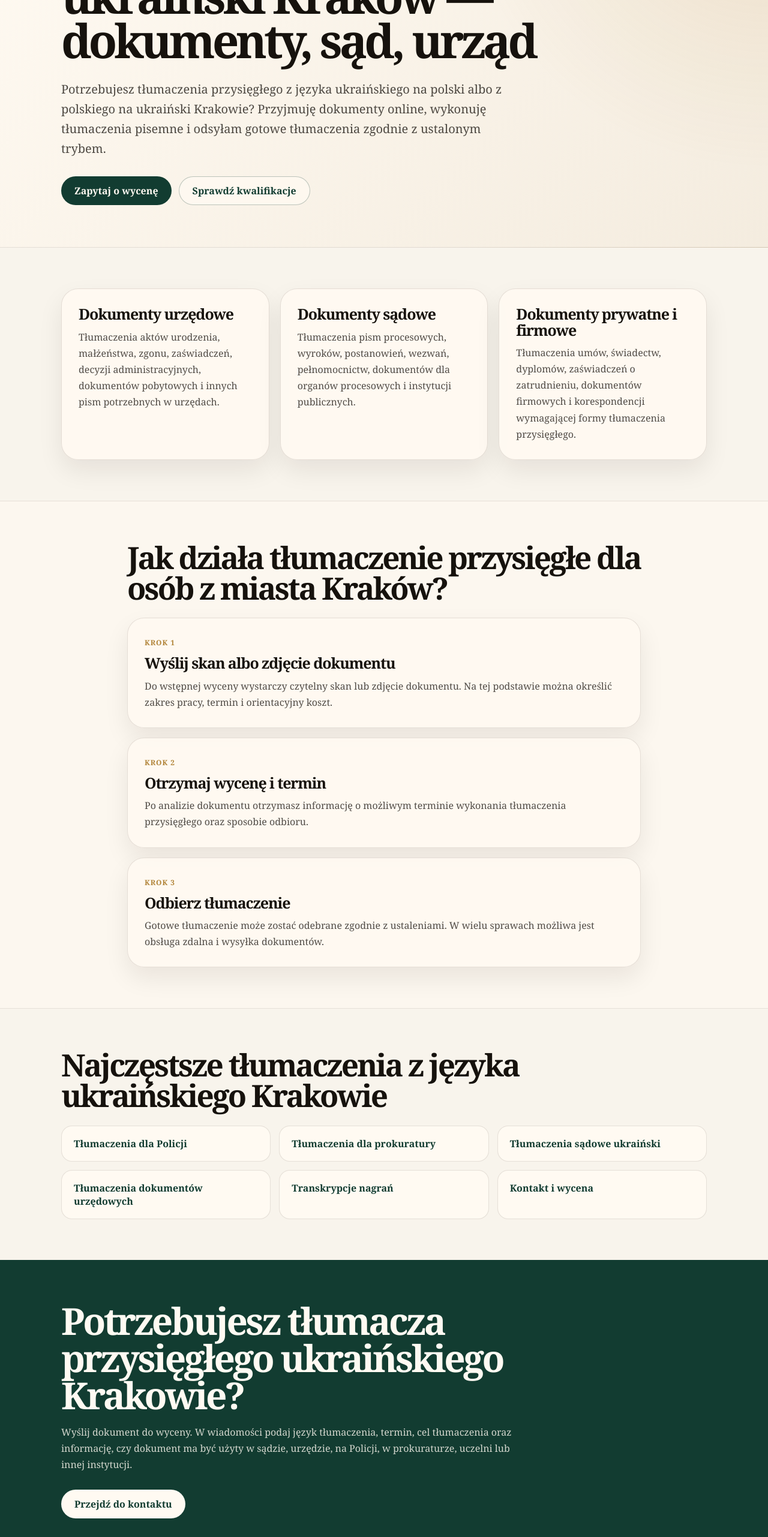
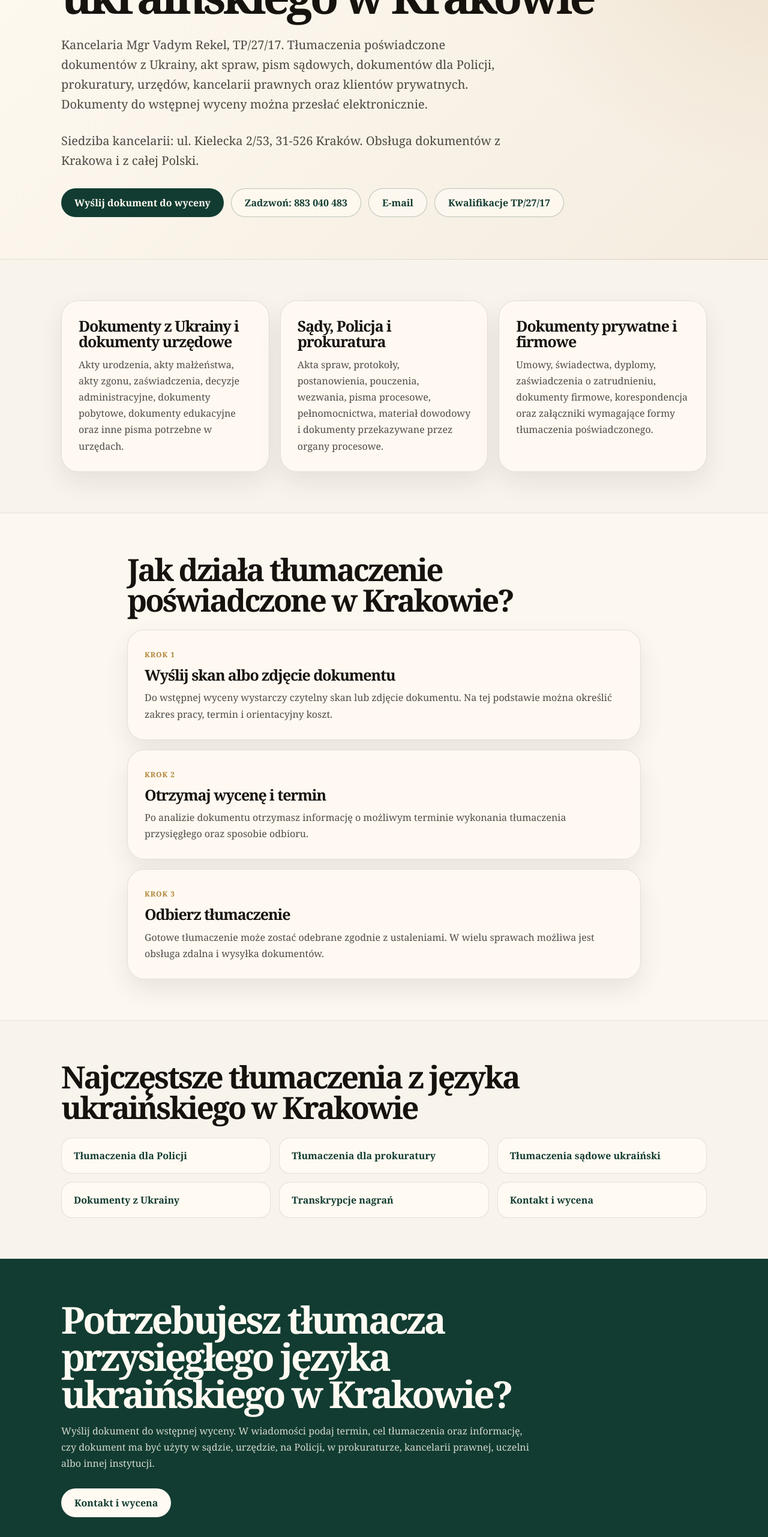
Before and after one commit to tzdh4c2pyw-tech/vadym-rekel-tlumacz, a Next.js app: page /tlumacz-przysiegly-ukrainski-krakow in a window 1280 px wide. Shown: the part 234-2797 px from the top of the page at 60% size. Built offline with nearby package versions, Linux system fonts and the light colour scheme.

Commit message:
Improve Krakow translator landing page

```diff
--- a/app/tlumacz-przysiegly-ukrainski-krakow/page.tsx
+++ b/app/tlumacz-przysiegly-ukrainski-krakow/page.tsx
@@ -1,16 +1,16 @@
 import type { Metadata } from "next";
 
 export const metadata: Metadata = {
-  title: "Tłumacz przysięgły ukraiński Kraków | Tłumaczenia dokumentów",
+  title: "Tłumacz przysięgły języka ukraińskiego Kraków | Vadym Rekel",
   description:
-    "Tłumacz przysięgły języka ukraińskiego Krakowie: tłumaczenia dokumentów do sądu, urzędu, Policji, prokuratury, uczelni i pracodawcy. Kancelaria mieści się w Krakowie. Dokumenty do wstępnej wyceny można przesłać elektronicznie z całej Polski. Obsługa online i wysyłka.",
+    "Tłumacz przysięgły języka ukraińskiego w Krakowie. Tłumaczenia poświadczone dokumentów z Ukrainy, akt spraw, pism sądowych, dokumentów dla Policji, prokuratury, urzędów i kancelarii prawnych.",
   alternates: {
     canonical: "/tlumacz-przysiegly-ukrainski-krakow",
   },
   openGraph: {
-    title: "Tłumacz przysięgły ukraiński Kraków | Vadym Rekel",
+    title: "Tłumacz przysięgły języka ukraińskiego Kraków | Vadym Rekel",
     description:
-      "Tłumaczenia przysięgłe z języka ukraińskiego na polski i z polskiego na ukraiński dla osób z miasta Kraków. Dokumenty urzędowe, sądowe i prywatne.",
+      "Tłumaczenia poświadczone języka ukraińskiego w Krakowie. Dokumenty urzędowe, sądowe, procesowe, prywatne i dokumenty z Ukrainy.",
     url: "https://vadymrekel.pro/tlumacz-przysiegly-ukrainski-krakow",
     type: "website",
   },
@@ -24,23 +24,34 @@ export default function CityTranslationPage() {
     <main className="city-page">
       <section className="city-hero">
         <div className="city-container">
-          <p className="city-eyebrow">Tłumacz przysięgły języka ukraińskiego</p>
+          <p className="city-eyebrow">Kraków · TP/27/17 · język ukraiński</p>
 
-          <h1>Tłumacz przysięgły ukraiński Kraków — dokumenty, sąd, urząd</h1>
+          <h1>Tłumacz przysięgły języka ukraińskiego w Krakowie</h1>
 
           <p className="city-lead">
-            Potrzebujesz tłumaczenia przysięgłego z języka ukraińskiego na polski
-            albo z polskiego na ukraiński Krakowie? Przyjmuję dokumenty online,
-            wykonuję tłumaczenia pisemne i odsyłam gotowe tłumaczenia zgodnie z
-            ustalonym trybem.
+            Kancelaria Mgr Vadym Rekel, TP/27/17. Tłumaczenia poświadczone dokumentów
+            z Ukrainy, akt spraw, pism sądowych, dokumentów dla Policji,
+            prokuratury, urzędów, kancelarii prawnych oraz klientów prywatnych.
+            Dokumenty do wstępnej wyceny można przesłać elektronicznie.
+          </p>
+
+          <p className="city-lead">
+            Siedziba kancelarii: ul. Kielecka 2/53, 31-526 Kraków. Obsługa
+            dokumentów z Krakowa i z całej Polski.
           </p>
 
           <div className="city-actions">
             <a className="city-button city-button-primary" href="/kontakt">
-              Zapytaj o wycenę
+              Wyślij dokument do wyceny
+            </a>
+            <a className="city-button city-button-secondary" href="tel:+48883040483">
+              Zadzwoń: 883 040 483
+            </a>
+            <a className="city-button city-button-secondary" href="mailto:biegly@vadymrekel.pl">
+              E-mail
             </a>
             <a className="city-button city-button-secondary" href="/kwalifikacje">
-              Sprawdź kwalifikacje
+              Kwalifikacje TP/27/17
             </a>
           </div>
         </div>
@@ -50,28 +61,29 @@ export default function CityTranslationPage() {
         <div className="city-container">
           <div className="city-grid">
             <article className="city-card">
-              <h2>Dokumenty urzędowe</h2>
+              <h2>Dokumenty z Ukrainy i dokumenty urzędowe</h2>
               <p>
-                Tłumaczenia aktów urodzenia, małżeństwa, zgonu, zaświadczeń,
-                decyzji administracyjnych, dokumentów pobytowych i innych pism
-                potrzebnych w urzędach.
+                Akty urodzenia, akty małżeństwa, akty zgonu, zaświadczenia, decyzje
+                administracyjne, dokumenty pobytowe, dokumenty edukacyjne oraz inne
+                pisma potrzebne w urzędach.
               </p>
             </article>
 
             <article className="city-card">
-              <h2>Dokumenty sądowe</h2>
+              <h2>Sądy, Policja i prokuratura</h2>
               <p>
-                Tłumaczenia pism procesowych, wyroków, postanowień, wezwań,
-                pełnomocnictw, dokumentów dla organów procesowych i instytucji publicznych.
+                Akta spraw, protokoły, postanowienia, pouczenia, wezwania, pisma
+                procesowe, pełnomocnictwa, materiał dowodowy i dokumenty przekazywane
+                przez organy procesowe.
               </p>
             </article>
 
             <article className="city-card">
               <h2>Dokumenty prywatne i firmowe</h2>
               <p>
-                Tłumaczenia umów, świadectw, dyplomów, zaświadczeń o zatrudnieniu,
-                dokumentów firmowych i korespondencji wymagającej formy
-                tłumaczenia przysięgłego.
+                Umowy, świadectwa, dyplomy, zaświadczenia o zatrudnieniu, dokumenty
+                firmowe, korespondencja oraz załączniki wymagające formy tłumaczenia
+                poświadczonego.
               </p>
             </article>
           </div>
@@ -80,7 +92,7 @@ export default function CityTranslationPage() {
 
       <section className="city-section city-section-alt">
         <div className="city-container city-narrow">
-          <h2>Jak działa tłumaczenie przysięgłe dla osób z miasta Kraków?</h2>
+          <h2>Jak działa tłumaczenie poświadczone w Krakowie?</h2>
 
           <div className="city-steps">
             <article className="city-step">
@@ -115,14 +127,14 @@ export default function CityTranslationPage() {
 
       <section className="city-section">
         <div className="city-container">
-          <h2>Najczęstsze tłumaczenia z języka ukraińskiego Krakowie</h2>
+          <h2>Najczęstsze tłumaczenia z języka ukraińskiego w Krakowie</h2>
 
           <div className="city-link-grid">
             <a href="/tlumaczenia-dla-policji">Tłumaczenia dla Policji</a>
             <a href="/tlumaczenia-dla-prokuratury">Tłumaczenia dla prokuratury</a>
             <a href="/tlumaczenia-sadowe-ukrainski">Tłumaczenia sądowe ukraiński</a>
-            <a href="/tlumaczenia-akt-krypto">Tłumaczenia dokumentów urzędowych</a>
-            <a href="/transkrypcje-nagran-audio-video">Transkrypcje nagrań</a>
+            <a href="/dokumenty-z-ukrainy">Dokumenty z Ukrainy</a>
+            <a href="/transkrypcje-nagran-audio-wideo">Transkrypcje nagrań</a>
             <a href="/kontakt">Kontakt i wycena</a>
           </div>
         </div>
@@ -130,14 +142,15 @@ export default function CityTranslationPage() {
 
       <section className="city-cta">
         <div className="city-container">
-          <h2>Potrzebujesz tłumacza przysięgłego ukraińskiego Krakowie?</h2>
+          <h2>Potrzebujesz tłumacza przysięgłego języka ukraińskiego w Krakowie?</h2>
           <p>
-            Wyślij dokument do wyceny. W wiadomości podaj język tłumaczenia,
-            termin, cel tłumaczenia oraz informację, czy dokument ma być użyty
-            w sądzie, urzędzie, na Policji, w prokuraturze, uczelni lub innej instytucji.
+            Wyślij dokument do wstępnej wyceny. W wiadomości podaj termin, cel
+            tłumaczenia oraz informację, czy dokument ma być użyty w sądzie,
+            urzędzie, na Policji, w prokuraturze, kancelarii prawnej, uczelni
+            albo innej instytucji.
           </p>
           <a className="city-button city-button-light" href="/kontakt">
-            Przejdź do kontaktu
+            Kontakt i wycena
           </a>
         </div>
       </section>
```
